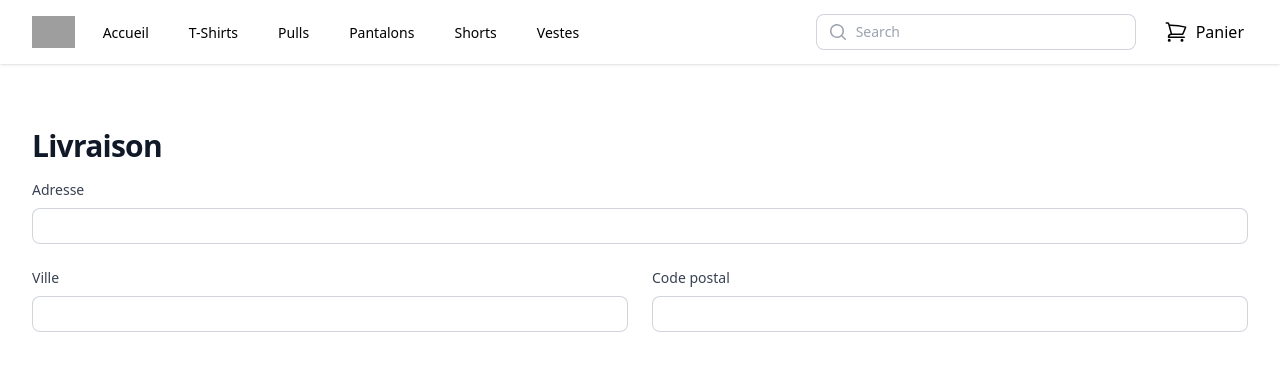
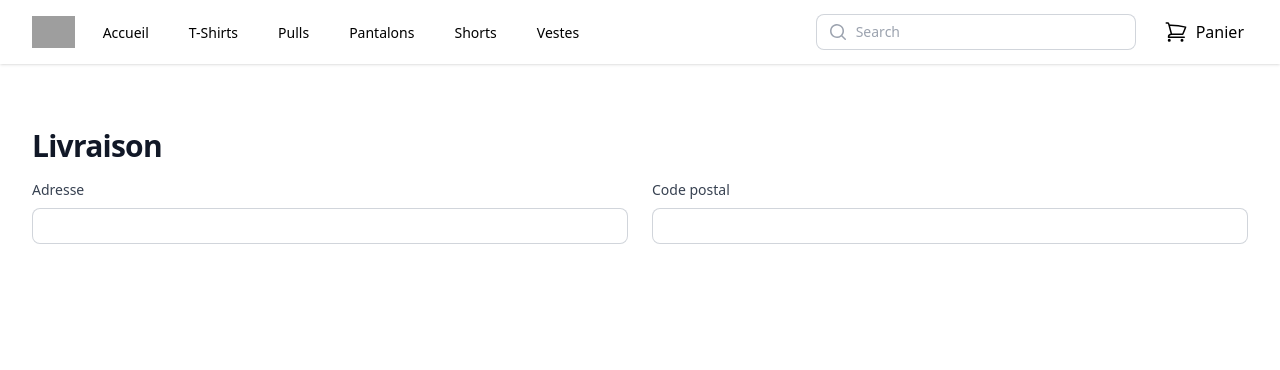
Before and after one commit to qboitel/rodrigues-boitel-chamanier-ymmersionb3, a React (Vite) app in the folder frontend/: page /livraison in a window 1280 px wide. Shown: the top 370 px of the page. Built offline with nearby package versions, Linux system fonts and the light colour scheme; grey boxes are pictures that could not be loaded.

Commit message:
fix: address, panier, ajout produit

```diff
--- a/frontend/src/components/AddProduct.jsx
+++ b/frontend/src/components/AddProduct.jsx
@@ -3,10 +3,30 @@ const AllSize = ["XS", "S", "M", "L", "XL", "XXL", "XXXL"]
 const AllColor = ["rouge", "vert", "bleu", "noir", "blanc", "jaune", "rose"]
 
 export default function AddProduct() {
+
+    async function sendForm(e) {
+        e.preventDefault();
+        let form = document.getElementById("form");
+        let formData = new FormData(form);
+        await fetch("http://localhost:6969/api/products/add", {
+            method: 'POST',
+            body: formData
+        })
+            .then(response => response.json())
+            .then(data => {
+                if (data.error) {
+                    alert(data.error);
+                } else {
+                    alert("Produit ajouté avec succès !");
+                    form.reset();
+                }
+            })
+            .catch(error => console.log(error))
+    }
     return (
         <div className="container mx-auto py-4 px-2 sm:px-4 lg:px-8">
             <h1 className="text-3xl font-bold">Ajouter un produit</h1>
-            <form action="http://localhost:6969/api/products/add" method="post" encType="multipart/form-data" id="form" className="mt-4 grid grid-cols-2 gap-6">
+            <form onSubmit={sendForm} method="post" encType="multipart/form-data" id="form" className="mt-4 grid grid-cols-2 gap-6">
                 <div className="grid grid-rows-2 space-y-2">
                     <div className="flex flex-col">
                         <label htmlFor="name">Nom du produit</label>
--- a/frontend/src/components/Livraison.jsx
+++ b/frontend/src/components/Livraison.jsx
@@ -36,6 +36,8 @@ export default function Livraison() {
         let address = addresses.find(address => address.properties.id === value);
         // set address
         localStorage.setItem('address', JSON.stringify(address));
+        // alert success
+        alert("Adresse sélectionnée avec succès !\n\nVous allez être redirigé vers la page du panier.");
         // delete panier
         localStorage.removeItem('panier');
         // redirect to paiement
@@ -45,8 +47,8 @@ export default function Livraison() {
         <div>
             <div className="mx-auto max-w-2xl px-4 pb-24 pt-16 sm:px-6 lg:max-w-7xl lg:px-8 space-y-4">
                 <h1 className="text-3xl font-extrabold tracking-tight text-gray-900">Livraison</h1>
-                <div className="grid grid-cols-4 gap-6">
-                    <div className="col-span-4">
+                <div className="grid grid-cols-2 gap-6">
+                    <div>
                         <label htmlFor="address" className="block text-sm font-medium text-gray-700">
                             Adresse
                         </label>
@@ -61,26 +63,13 @@ export default function Livraison() {
                             />
                         </div>
                     </div>
-                    <div className="col-span-2">
-                        <label htmlFor="city" className="block text-sm font-medium text-gray-700">
-                            Ville
-                        </label>
-                        <div className="mt-1">
-                            <input
-                                type="text"
-                                name="city"
-                                id="city"
-                                className="mt-2 block w-full rounded-lg border-0 bg-white py-1.5 px-3 text-gray-900 ring-1 ring-inset ring-gray-300 placeholder:text-gray-400 focus:ring-2 focus:ring-red-600 sm:text-sm sm:leading-6"
-                            />
-                        </div>
-                    </div>
-                    <div className="col-span-2">
+                    <div>
                         <label htmlFor="postal-code" className="block text-sm font-medium text-gray-700">
                             Code postal
                         </label>
                         <div className="mt-1">
                             <input
-                                type="text"
+                                type="number"
                                 name="postal-code"
                                 id="postal-code"
                                 onChange={checkAddress}
@@ -91,10 +80,10 @@ export default function Livraison() {
                 </div>
             </div>
             { /* boucle sur les adresses */ }
-            <div className="grid grid-cols-4 gap-6">
-                <RadioGroup value={selected} onChange={handleChange}>
+            <div className="mx-auto max-w-2xl px-4 pb-24 sm:px-6 lg:max-w-7xl lg:px-8">
+                <RadioGroup value={selected} onChange={handleChange} className="col-span-4">
                     <RadioGroup.Label className="sr-only">Adresse</RadioGroup.Label>
-                    <div className="space-y-4">
+                    <div className="grid grid-cols-3 gap-6">
                         {addresses ? addresses.map((address) => (
                             <RadioGroup.Option
                                 key={address.properties.id}
@@ -102,7 +91,7 @@ export default function Livraison() {
                                 className={({ active }) =>
                                     classNames(
                                         active ? 'border-red-600 ring-2 ring-red-600' : 'border-gray-300',
-                                        'relative block cursor-pointer rounded-lg border bg-white px-6 py-4 shadow-sm focus:outline-none sm:flex sm:justify-between'
+                                        'relative block col-span-1 cursor-pointer rounded-lg border bg-white px-6 py-4 shadow-sm focus:outline-none sm:flex sm:justify-between'
                                     )
                                 }
                             >
--- a/frontend/src/components/Panier.jsx
+++ b/frontend/src/components/Panier.jsx
@@ -86,11 +86,11 @@ export default function Panier() {
                             </a>
                         </div>
 
-                        <div className="mt-6 text-center text-sm">
+                        {panier.length > 0 ? <div className="mt-6 text-center text-sm">
                             <button type="submit" onClick={removeFromPanier} className="text-sm font-medium text-red-600 hover:text-red-500">
                                 <span>Supprimer le panier</span>
                             </button>
-                        </div>
+                        </div> : null}
                     </section>
                 </form>
             </div>
```
